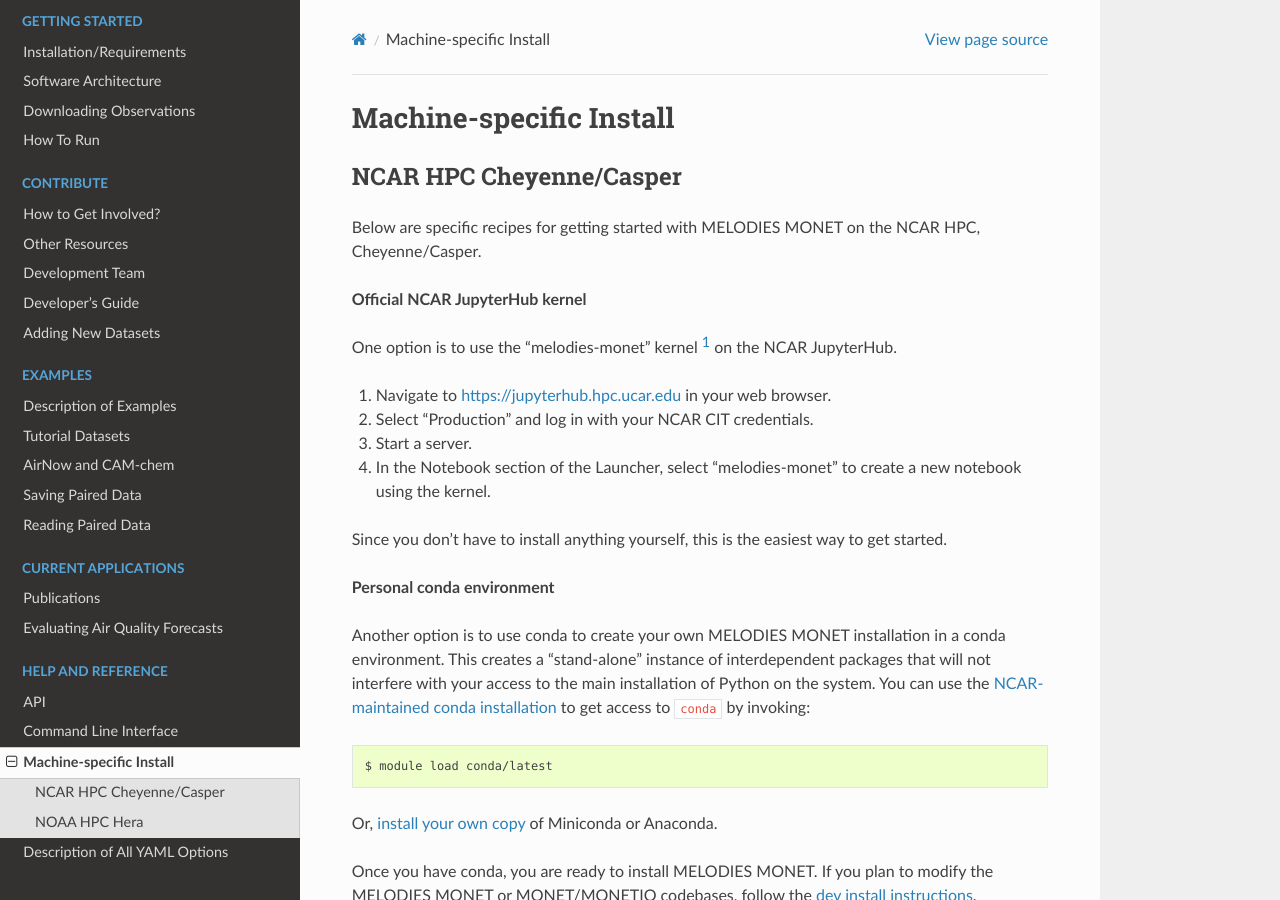
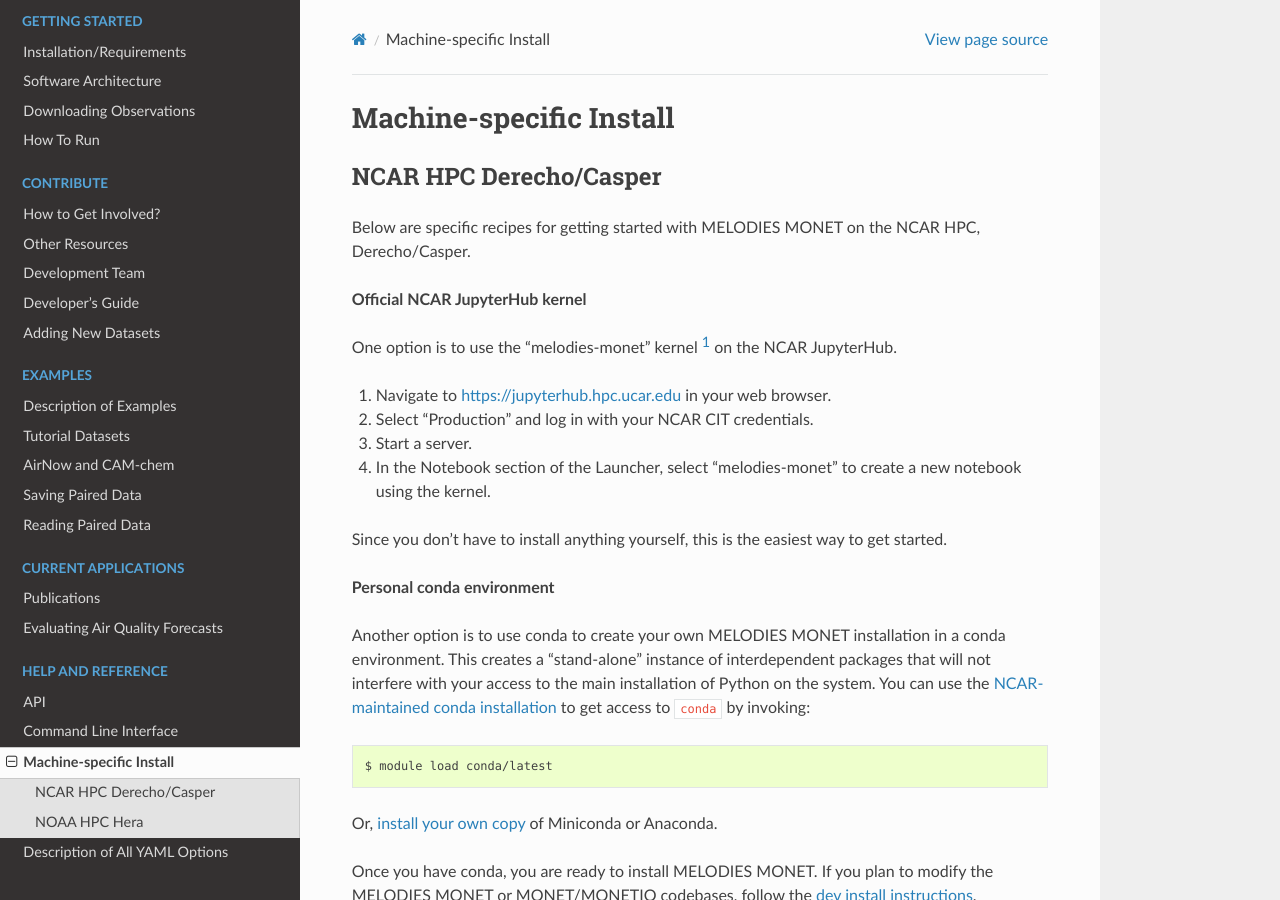
Before and after one commit to NOAA-CSL/MELODIES-MONET, a Sphinx documentation site: the page built from docs/appendix/machine-specific-install.rst, in a window 1280 px wide and 900 px high. Built offline with Sphinx 7.4.7 and the Read the Docs theme 2.0.0, drawn with Linux system fonts in a browser that asks for light colours; pages that are not in the unit, such as notebooks, are missing from menus.

```diff
--- a/docs/appendix/machine-specific-install.rst
+++ b/docs/appendix/machine-specific-install.rst
@@ -1,11 +1,11 @@
 Machine-specific Install
 ========================
 
-NCAR HPC Cheyenne/Casper
+NCAR HPC Derecho/Casper
 ------------------------
 
 Below are specific recipes for getting started with MELODIES MONET
-on the NCAR HPC, Cheyenne/Casper.
+on the NCAR HPC, Derecho/Casper.
 
 **Official NCAR JupyterHub kernel**
 
--- a/docs/develop/developers_guide.rst
+++ b/docs/develop/developers_guide.rst
@@ -55,10 +55,10 @@
 we clone the repositories and create a conda environment that references them.
 
 .. note::
-   If you are installing MELODIES MONET on NCAR Cheyenne or NOAA Hera
+   If you are installing MELODIES MONET on NCAR Casper or NOAA Hera
    follow these machine specific instructions instead.
 
-   - :ref:`NCAR Cheyenne <appendix/machine-specific-install:NCAR HPC Cheyenne/Casper>`
+   - :ref:`NCAR Casper <appendix/machine-specific-install:NCAR HPC Derecho/Casper>`
    - :ref:`NOAA Hera <appendix/machine-specific-install:NOAA HPC Hera>`
 
 .. important::
--- a/docs/getting_started/installation.rst
+++ b/docs/getting_started/installation.rst
@@ -60,5 +60,5 @@
    that include a record
    of all the dependencies (direct and indirect) are available via the GitHub:
 
-   - `NCAR Cheyenne environment.yml <https://github.com/NOAA-CSL/MELODIES-MONET/tree/develop/python_env_ymls/cheyenne>`__
+   - `NCAR Casper environment.yml <https://github.com/NOAA-CSL/MELODIES-MONET/tree/develop/python_env_ymls/casper>`__
    - `NOAA Hera environment.yml <https://github.com/NOAA-CSL/MELODIES-MONET/tree/develop/python_env_ymls/hera>`__
```
Also changed, not shown: 2 other files.
